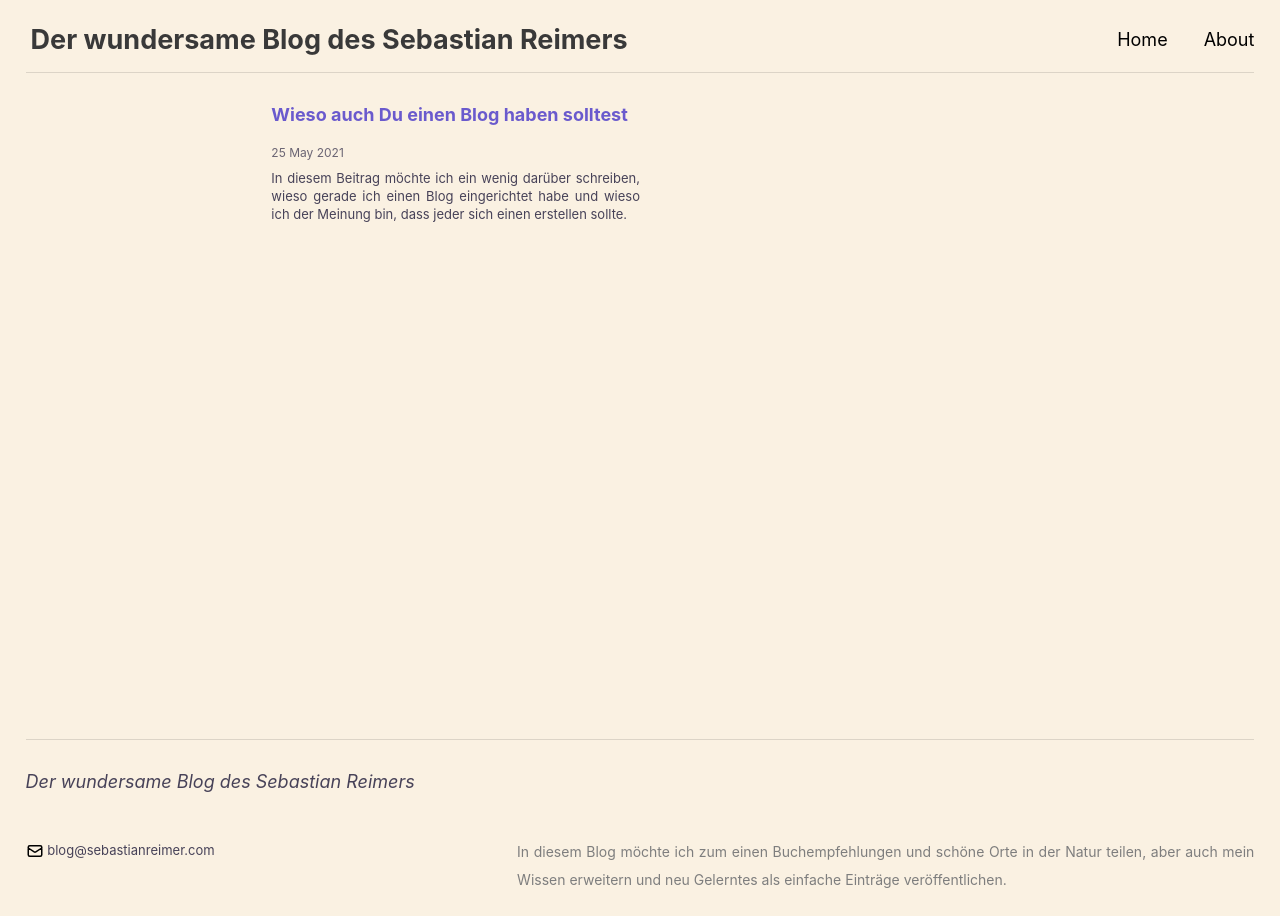
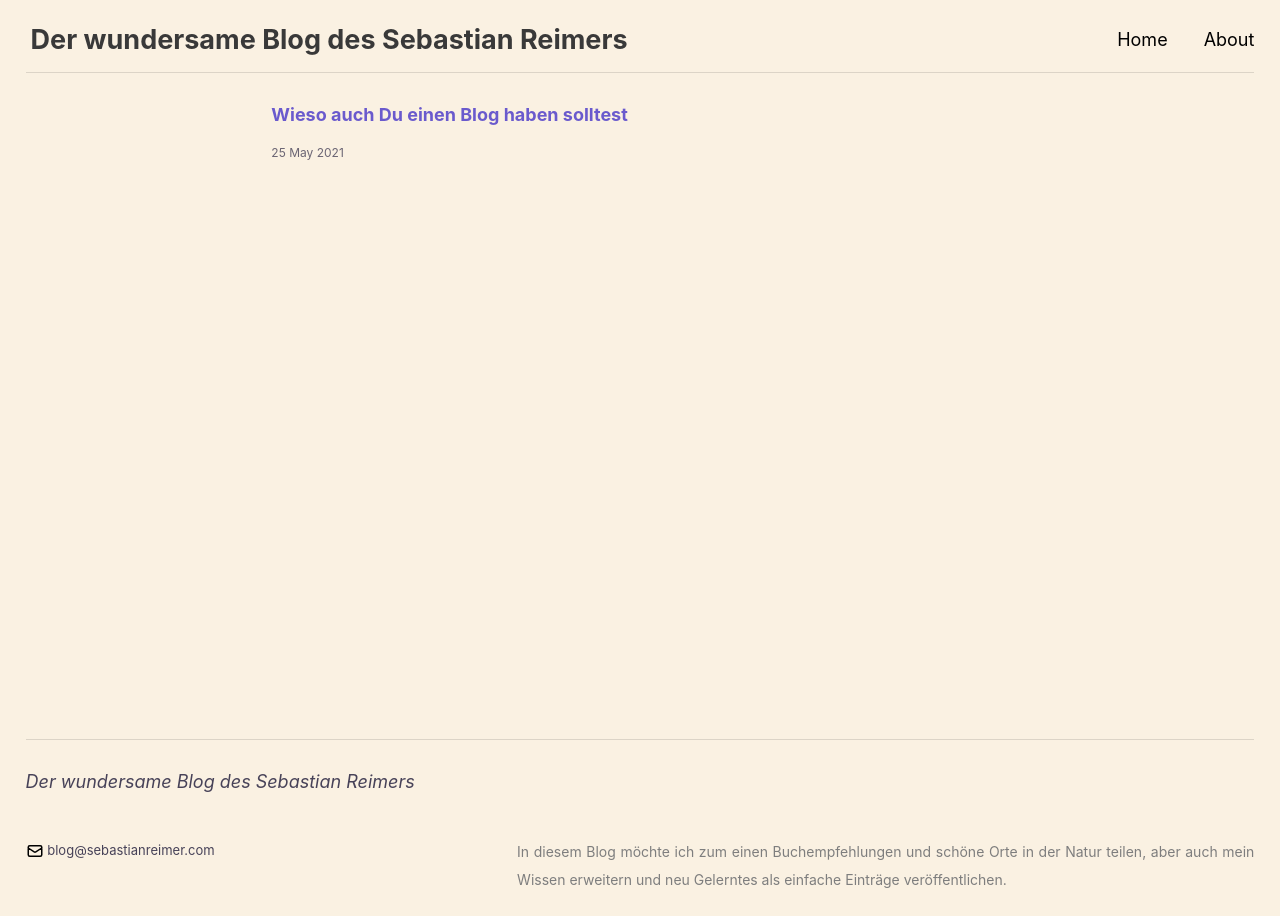
Before and after one commit to Scrooge1337/Scrooge1337.github.io, a Jekyll site: the page built from index.md, in a window 1280 px wide. Built offline with Jekyll 4.4.1, drawn with Linux system fonts in a browser that asks for light colours; part of the change alters nothing that is shown.

Commit message:
Blogeintrag überarbeitet

```diff
--- a/_posts/2021-05-25-Der-Zweck-eines-Blogs.md
+++ b/_posts/2021-05-25-Der-Zweck-eines-Blogs.md
@@ -5,7 +5,6 @@ author: Sebastian
 date:   2021-05-25
 categories: Allgemein
 image: /assets/images/books.jpg
-description: In diesem Beitrag möchte ich ein wenig darüber schreiben, wieso gerade ich einen Blog eingerichtet habe und wieso ich der Meinung bin, dass jeder sich einen erstellen sollte.
 ---
 
 
@@ -14,8 +13,8 @@ description: In diesem Beitrag möchte ich ein wenig darüber schreiben, wieso g
 
 In diesem Beitrag möchte ich ein wenig darüber schreiben, wieso gerade ich einen Blog eingerichtet habe und wieso ich der Meinung bin, dass jeder sich einen erstellen sollte.
 
-Ein Punkt für das Erstellen dieses Blogs ist, dass ich mich momentan ein wenig mit dem Programmieren beschäftige und stets nach neuen Herausforderungen suche. Außerdem habe ich am Anfang des Jahres die Domain "sebastianreimer.com" erworben und mich seit dem gefragt, was Sinnvolles mit dieser Seite anzufangen wäre. Jedoch finde ich gibt es zahlreich mehr Vorteile, als einfach nur das Erlernen einer neuen Programmiersprache. Ein Blog gibt einem die Möglichkeit, seine Interessen mit anderen Leuten zu teilen und vielleicht sogar neue Bekanntschaften durch das neu gewonnene Hobby zu schließen. Es kann sogar eine Community/ Gemeinschaft entstehen. Diese neuen Bekanntschaften könnten des Weiteren ihre Meinung zu dem Eintrag kundtun, wodurch möglicherweise eine Diskussion entsteht. Diskussionen sind ein gutes Mittel, um schnell andere Blickwinkel auf eine Situation oder ein Thema zu erlangen und somit gewinnt jeder Beteiligte. Bei Fragen können sich die unterschiedlichen Mitglieder der Gemeinschaft weiterhelfen. Für mich ist das Erstellen eines Blogeintrags auch im gewissen Maße etwas, in dem ich beispielsweise schöne Erinnerungen speichern kann, welche ich mir später einmal, vielleicht in einem, aber vielleicht auch in zehn Jahren noch ein mal anschauen kann.
+Ein Punkt für das Erstellen dieses Blogs ist, dass ich mich momentan ein wenig mit dem Programmieren beschäftige und stets nach neuen Herausforderungen suche. Außerdem habe ich am Anfang des Jahres die Domain "sebastianreimer.com" erworben und mich seit dem gefragt, was Sinnvolles mit dieser Seite anzufangen wäre. Jedoch finde ich gibt es zahlreich mehr Vorteile, als einfach nur das Erlernen einer neuen Programmiersprache. Ein Blog gibt einem die Möglichkeit, seine *Interessen mit anderen Leuten zu teilen* und vielleicht sogar *neue Bekanntschaften* durch das neu gewonnene Hobby zu schließen. Es kann sogar eine Community/ Gemeinschaft entstehen. Diese neuen Bekanntschaften könnten des Weiteren ihre Meinung zu dem Eintrag kundtun, wodurch möglicherweise eine Diskussion entsteht. Diskussionen sind ein gutes Mittel, um schnell andere Blickwinkel auf eine Situation oder ein Thema zu erlangen und somit gewinnt jeder Beteiligte. Bei Fragen können sich die unterschiedlichen Mitglieder der Gemeinschaft weiterhelfen. Für mich ist das Erstellen eines Blogeintrags auch im gewissen Maße etwas, in dem ich beispielsweise *schöne Erinnerungen* speichern kann, welche ich mir später einmal, vielleicht in einem, aber vielleicht auch in zehn Jahren noch ein mal anschauen kann.
 
-Des Weiteren ist das Anreichern von Wissen ein für mich nicht zu vernachlässigender Punkt. Der Blog liefert mir einen Grund, mich regelmäßig mit Themen zu beschäftigen, die mich interessieren, um einen Eintrag zu verfassen. Wahrscheinlich hätte ich ohne diesen gar keine Motivation dazu, egal wie sehr mir das Thema zusagt. Man ist dazu gezwungen das Thema zumindest zu einem gewissen Grad gut zu durchdringen. Und mir persönlich bringt die Weitergabe von Wissen sehr viel Spaß und ich glaube, dass ich damit auch einen Mehrwert für andere Menschen bieten kann.
+Des Weiteren ist das Anreichern von *Wissen* ein für mich nicht zu vernachlässigender Punkt. Der Blog liefert mir einen Grund, mich regelmäßig mit Themen zu beschäftigen, die mich interessieren, um einen Eintrag zu verfassen. Wahrscheinlich hätte ich ohne diesen gar keine Motivation dazu, egal wie sehr mir das Thema zusagt. Man ist dazu gezwungen das Thema zumindest zu einem gewissen Grad gut zu durchdringen. Und mir persönlich bringt die Weitergabe von Wissen sehr viel Spaß und ich glaube, dass ich damit auch einen Mehrwert für andere Menschen bieten kann.
 
-Jedoch gibt es auch "Downsides" eines Blogs. Man sollte immer beachten, dass, wenn man einen Blog veröffentlich, diese eben auch öffentlich ist. Daher ist präzise darauf zu achten, was man eigentlich postet und ob es sich bei dem Content nicht um zu privaten Details handelt, welche man später bereut veröffentlicht zu haben. Denkt immer daran: "Das Internet vergisst nicht.". Mit diesen Worten möchte ich mich auf bei euch verabschieden. Ich wünsche euch einen schönen Resttag/ -abend/ -nacht und wir hören und lesen uns zu derselben Welle an der selben Stelle.
+Jedoch gibt es nur nur positive Seiten eines Blogs, sondern auch "Downsides". Man sollte immer beachten, dass, wenn man einen Blog veröffentlich, dieser eben auch *öffentlich* ist, daher ist präzise darauf zu achten, was man eigentlich postet und ob es sich bei dem Content nicht um zu privaten Details handelt. Denkt immer daran: "Das Internet vergisst nicht.". Mit diesen Worten möchte ich mich auf bei euch verabschieden. Ich wünsche euch einen schönen Resttag/ -abend/ -nacht und wir hören und lesen uns zu derselben Welle an der selben Stelle.
```
Also changed, not shown: favicon.ico (added).
